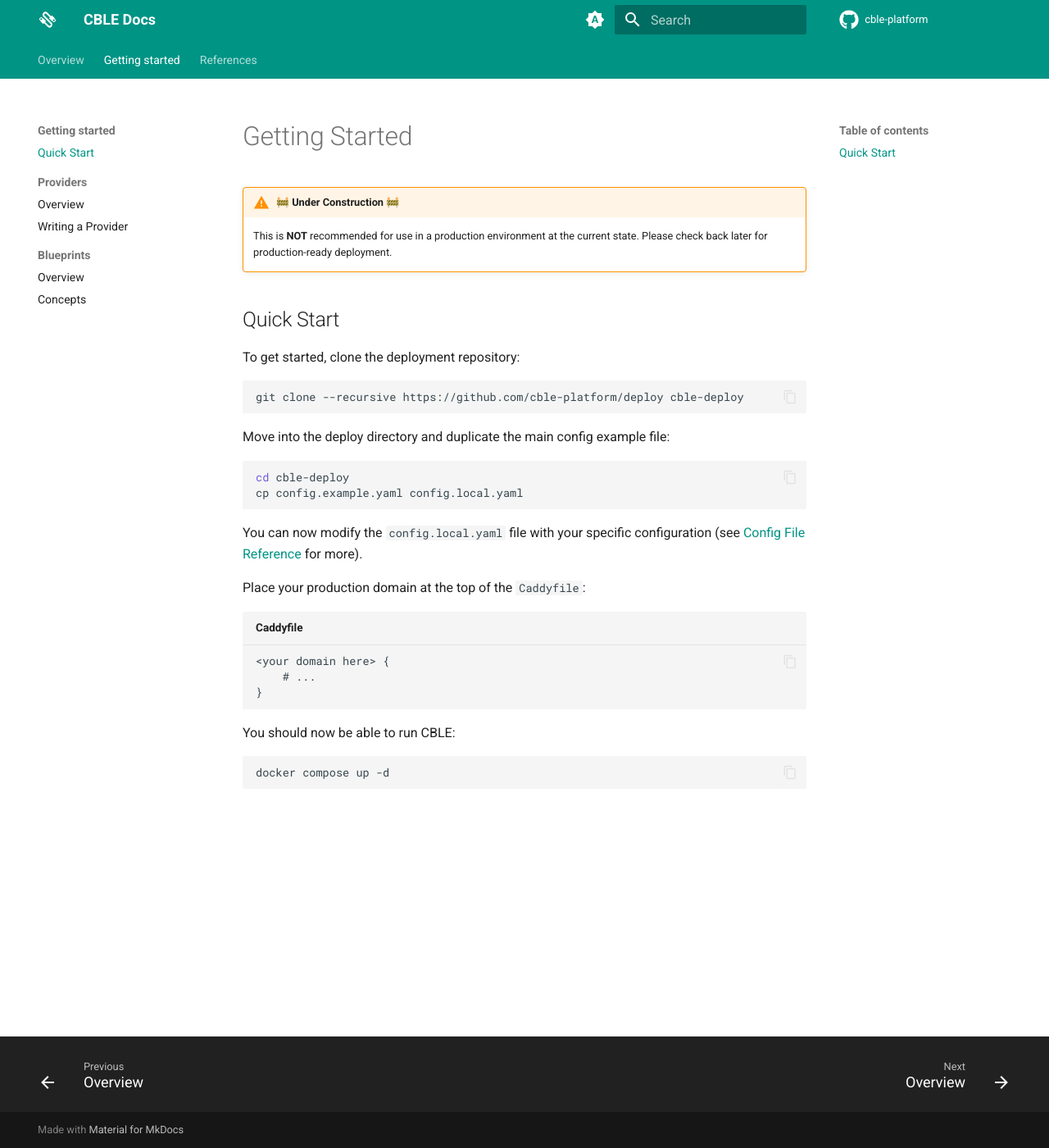
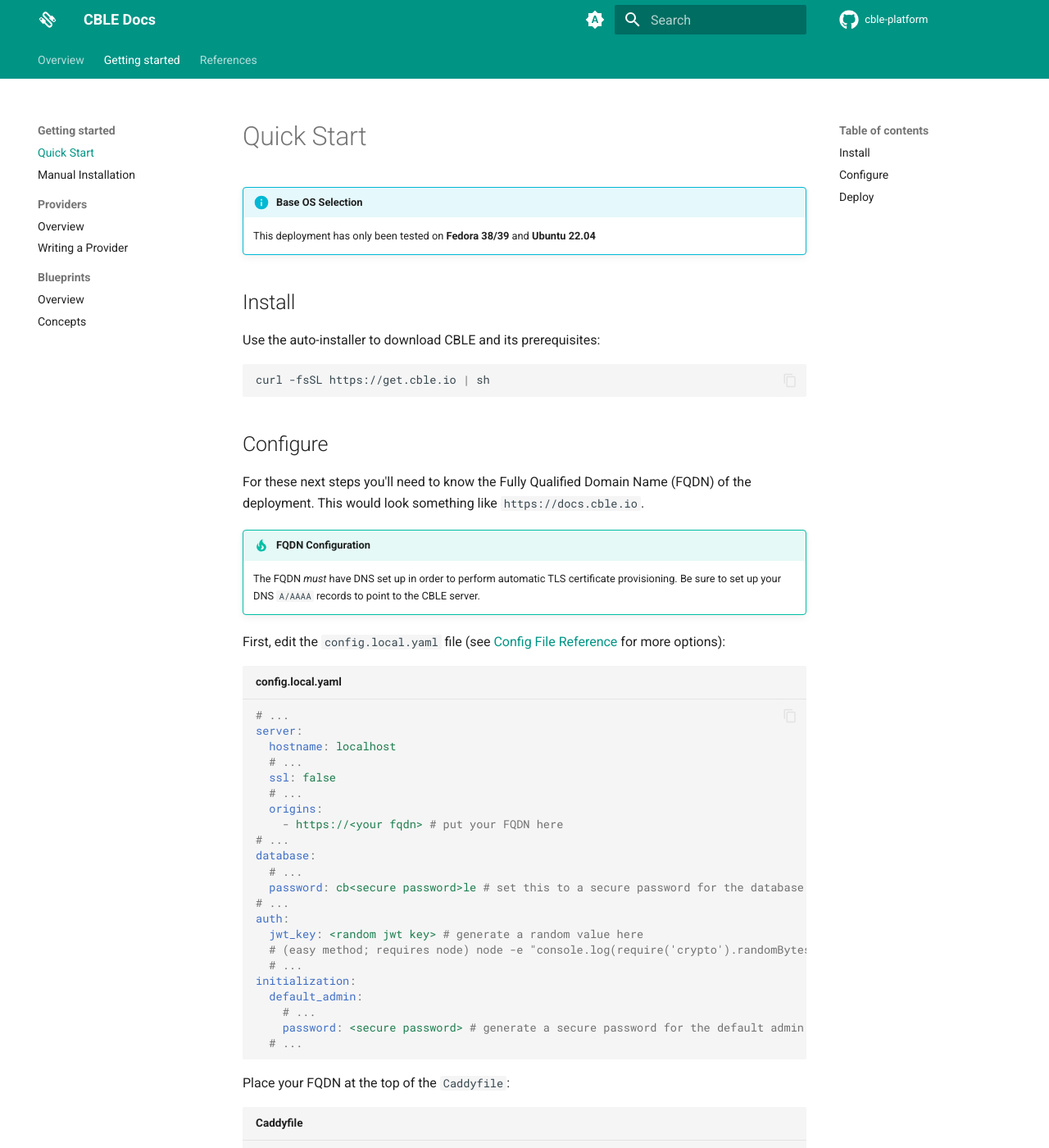
Before and after one commit to cble-platform/docs, an MkDocs documentation site: the page built from docs/getting-started/quick-start.md, in a window 1280 px wide and 1400 px high. Shown: the whole window at 82% size. Built offline with MkDocs 1.6.1 and Material for MkDocs 9.7.7, drawn with Linux system fonts in a browser that asks for light colours; the version menu is left out; some of the changed text lies outside the part shown.

Commit message:
Update CBLE installation

````diff
--- a/docs/getting-started/quick-start.md
+++ b/docs/getting-started/quick-start.md
@@ -1,38 +1,96 @@
-# Getting Started
+# Quick Start
 
-!!! warning "🚧 Under Construction 🚧"
+!!! info "Base OS Selection"
 
-    This is **NOT** recommended for use in a production environment at the
-    current state. Please check back later for production-ready deployment.
+    This deployment has only been tested on **Fedora 38/39** and **Ubuntu 22.04**
 
-## Quick Start
+## Install
 
-To get started, clone the deployment repository:
+Use the auto-installer to download CBLE and its prerequisites:
 
 ```shell
-git clone --recursive https://github.com/cble-platform/deploy cble-deploy
+curl -fsSL https://get.cble.io | sh
 ```
 
-Move into the deploy directory and duplicate the main config example file:
+## Configure
 
-```shell
-cd cble-deploy
-cp config.example.yaml config.local.yaml
+For these next steps you'll need to know the Fully Qualified Domain Name (FQDN) of the deployment. This
+would look something like `https://docs.cble.io`.
+
+!!! tip "FQDN Configuration"
+
+    The FQDN *must* have DNS set up in order to perform automatic TLS certificate provisioning. Be sure
+    to set up your DNS `A/AAAA` records to point to the CBLE server.
+
+First, edit the `config.local.yaml` file (see
+[Config File Reference](../references/configuration/config-file.md) for more options):
+
+```yaml title="config.local.yaml"
+# ...
+server:
+  hostname: localhost
+  # ...
+  ssl: false
+  # ...
+  origins:
+    - https://<your fqdn> # put your FQDN here
+# ...
+database:
+  # ...
+  password: cb<secure password>le # set this to a secure password for the database
+# ...
+auth:
+  jwt_key: <random jwt key> # generate a random value here
+  # (easy method; requires node) node -e "console.log(require('crypto').randomBytes(64).toString('hex'));"
+  # ...
+initialization:
+  default_admin:
+    # ...
+    password: <secure password> # generate a secure password for the default admin user
+  # ...
 ```
 
-You can now modify the `config.local.yaml` file with your specific configuration (see
-[Config File Reference](../references/configuration/config-file.md) for more).
-
-Place your production domain at the top of the `Caddyfile`:
+Place your FQDN at the top of the `Caddyfile`:
 
 ```text title="Caddyfile"
-<your domain here> {
+<your fqdn> { # be sure to delete the "http://" at the beginning
     # ...
 }
 ```
 
-You should now be able to run CBLE:
+Update the configuration in the `docker-compose.local.yml`:
+
+```yaml title="docker-compose.local.yaml"
+services:
+  frontend:
+    build:
+      # ...
+      args:
+        - VITE_API_BASE_URL=https://<your fqdn> # put your FQDN here
+    # ...
+  backend:
+    # ...
+  db:
+    # ...
+    environment:
+      # ...
+      - POSTGRES_PASSWORD=<secure password> # secure password from the `database` section of `config.local.yaml`
+      # ...
+```
+
+## Deploy
+
+Build the container images locally:
 
 ```shell
-docker compose up -d
+docker compose -f docker-compose.local.yml build
 ```
+
+Finally, run CBLE in the background (may take a minute on first boot):
+
+```shell
+docker compose -f docker-compose.local.yml up -d
+```
+
+You can now visit the CBLE dashboard at `https://<your fqdn>` and log in with the username `cble` and the
+secure password you created in `config.local.yaml`.
````
Also changed, not shown: docs/getting-started/manual-install.md (added, +76 -0 lines), docs/getting-started/.pages.
